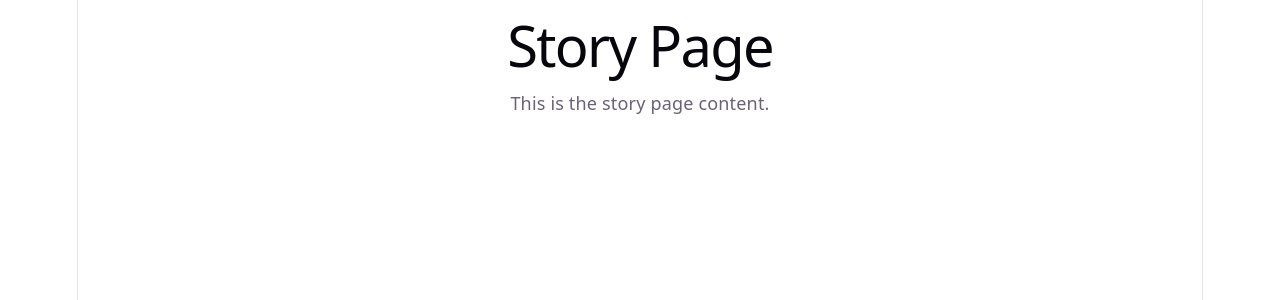
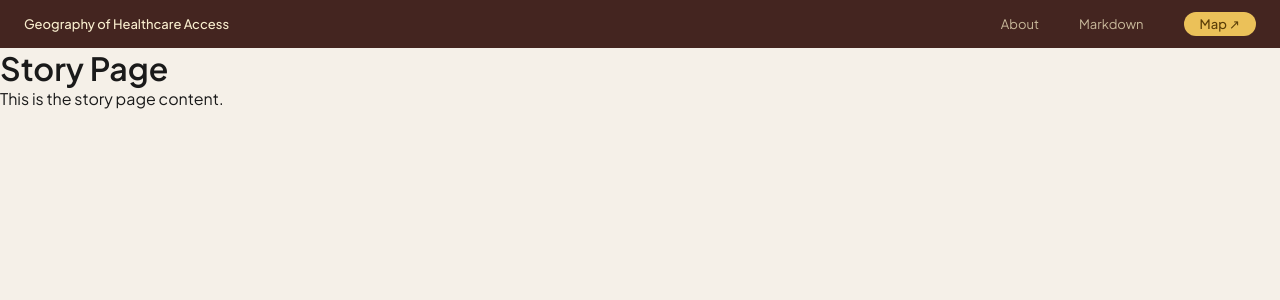
Before and after one commit to astauf03/dair-pharmacy-app, a React (Vite) app: page / in a window 1280 px wide. Shown: the top 300 px of the page. Built offline with nearby package versions, Linux system fonts and the light colour scheme.

Commit message:
nav-bar css and jsx pages made, thigns are fine for now. also index.css was  developed based on style sheet co-opted by claude

```diff
--- /dev/null
+++ b/src/components/NavBar.jsx
@@ -0,0 +1,24 @@
+import { Link } from 'react-router-dom'
+import './navbar.css'
+
+function NavBar() {
+  return (
+    <nav className="navbar">
+      <span className="navbar__brand">Geography of Healthcare Access</span>
+      <div className="navbar__links">
+        <a href="#n1" className="navbar__link">About</a>
+        <a
+          href="YOUR_MARKDOWN_URL_HERE"
+          target="_blank"
+          rel="noreferrer"
+          className="navbar__link"
+        >
+          Markdown
+        </a>
+        <Link to="/map" className="navbar__cta">Map ↗</Link>
+      </div>
+    </nav>
+  )
+}
+
+export default NavBar
--- /dev/null
+++ b/src/components/navbar.css
@@ -0,0 +1,50 @@
+/* the actual navbar */
+.navbar {
+  height: 48px;
+  background: var(--color-nav);
+  display: flex;
+  align-items: center;
+  justify-content: space-between;
+  padding: 0 var(--space-lg);
+  position: sticky;
+  top: 0;
+  z-index: 100;
+}
+
+/* leftmost text, the project title styling */
+.navbar__brand {
+  font-size: var(--text-caption);
+  font-weight: 500;
+  color: var(--text-on-nav);
+}
+
+.navbar__links {
+  display: flex;
+  align-items: center;
+  gap: var(--space-xl);
+}
+
+.navbar__link {
+  font-size: var(--text-caption);
+  font-weight: 400;
+  color: var(--surface-tan);
+  text-decoration: none;
+}
+
+.navbar__link:hover {
+  color: var(--text-on-dark);
+}
+
+.navbar__cta {
+  font-size: var(--text-caption);
+  font-weight: 500;
+  color: #5a3e08;
+  background: var(--color-gold);
+  text-decoration: none;
+  padding: var(--space-xs) var(--space-md);
+  border-radius: var(--radius-xl);
+}
+
+.navbar__cta:hover {
+  opacity: 0.9;
+}
--- a/src/index.css
+++ b/src/index.css
@@ -1,111 +1,89 @@
+@import url('https://fonts.googleapis.com/css2?family=Plus+Jakarta+Sans:wght@300;400;500;600&display=swap');
+
 :root {
-  --text: #6b6375;
-  --text-h: #08060d;
-  --bg: #fff;
-  --border: #e5e4e7;
-  --code-bg: #f4f3ec;
-  --accent: #aa3bff;
-  --accent-bg: rgba(170, 59, 255, 0.1);
-  --accent-border: rgba(170, 59, 255, 0.5);
-  --social-bg: rgba(244, 243, 236, 0.5);
-  --shadow:
-    rgba(0, 0, 0, 0.1) 0 10px 15px -3px, rgba(0, 0, 0, 0.05) 0 4px 6px -2px;
+  /* Structural */
+  --color-nav: #442520;
+  --color-ink: #1A1A1A;
 
-  --sans: system-ui, 'Segoe UI', Roboto, sans-serif;
-  --heading: system-ui, 'Segoe UI', Roboto, sans-serif;
-  --mono: ui-monospace, Consolas, monospace;
+  /* SA flag */
+  --color-green: #007A4D;
+  --color-blue: #002395;
+  --color-red: #DE3831;
 
-  font: 18px/145% var(--sans);
-  letter-spacing: 0.18px;
-  color-scheme: light dark;
-  color: var(--text);
-  background: var(--bg);
-  font-synthesis: none;
-  text-rendering: optimizeLegibility;
-  -webkit-font-smoothing: antialiased;
-  -moz-osx-font-smoothing: grayscale;
+  /* Accent */
+  --color-gold: #ebc159;
+  --color-gold-dark: #a07a1a;
+  --dair-orange: #c73c16;
 
-  @media (max-width: 1024px) {
-    font-size: 16px;
-  }
+  /* DAIR */
+  --dair-offwhite: #FCFFEB;
+  --dair-navy: #2E3E6C;
+  --dair-purple: #7D64AD;
+  --dair-green: #007A4D;
+
+  /* Surfaces */
+  --surface-warm: #F5F0E8;
+  --surface-mid: #EDE7DC;
+  --surface-paper: #EFF1E3;
+  --surface-carton: #F9EECE;
+  --surface-tan: #C8B89A;
+  --surface-bark: #6B5C4E;
+  --surface-deep: #2A2318;
+
+  /* Text */
+  --text-primary: #1A1A1A;
+  --text-secondary: #6B5C4E;
+  --text-on-dark: #F5F0E8;
+  --text-on-nav: #F9EECE;
+  --text-on-green: #d4ede2;
+  --text-on-blue: #b3c5f5;
+
+  /* Choropleth */
+  --data-access-1: #002395;
+  --data-access-2: #1a4fa8;
+  --data-access-3: #4a80c4;
+  --data-access-4: #8ab0d8;
+  --data-access-5: #c8d8e8;
+  --data-access-6: #e8c97a;
+  --data-access-7: #ebc159;
+  --data-access-8: #d4a030;
+  --data-pharmacy: #007A4D;
+  --data-neutral: #C8B89A;
+  --data-disparity: #c73c16;
+  --data-selected: #002395;
+
+  /* Type scale */
+  --text-hero: clamp(28px, 5vw, 52px);
+  --text-chapter: clamp(22px, 3vw, 36px);
+  --text-h2: 20px;
+  --text-body: 16px;
+  --text-caption: 13px;
+  --text-label: 11px;
+  --text-micro: 10px;
+
+  /* Spacing */
+  --space-xs: 4px;
+  --space-sm: 8px;
+  --space-md: 16px;
+  --space-lg: 24px;
+  --space-xl: 40px;
+  --space-2xl: 64px;
+
+  /* Radius */
+  --radius-sm: 4px;
+  --radius-md: 8px;
+  --radius-lg: 12px;
+  --radius-xl: 20px;
+
+  /* Base */
+  font-family: 'Plus Jakarta Sans', sans-serif;
+  font-size: var(--text-body);
+  color: var(--text-primary);
+  background-color: var(--surface-warm);
 }
 
-@media (prefers-color-scheme: dark) {
-  :root {
-    --text: #9ca3af;
-    --text-h: #f3f4f6;
-    --bg: #16171d;
-    --border: #2e303a;
-    --code-bg: #1f2028;
-    --accent: #c084fc;
-    --accent-bg: rgba(192, 132, 252, 0.15);
-    --accent-border: rgba(192, 132, 252, 0.5);
-    --social-bg: rgba(47, 48, 58, 0.5);
-    --shadow:
-      rgba(0, 0, 0, 0.4) 0 10px 15px -3px, rgba(0, 0, 0, 0.25) 0 4px 6px -2px;
-  }
-
-  #social .button-icon {
-    filter: invert(1) brightness(2);
-  }
+* {
+  box-sizing: border-box;
+  margin: 0;
+  padding: 0;
 }
-
-body {
-  margin: 0;
-}
-
-#root {
-  width: 1126px;
-  max-width: 100%;
-  margin: 0 auto;
-  text-align: center;
-  border-inline: 1px solid var(--border);
-  min-height: 100svh;
-  display: flex;
-  flex-direction: column;
-  box-sizing: border-box;
-}
-
-h1,
-h2 {
-  font-family: var(--heading);
-  font-weight: 500;
-  color: var(--text-h);
-}
-
-h1 {
-  font-size: 56px;
-  letter-spacing: -1.68px;
-  margin: 32px 0;
-  @media (max-width: 1024px) {
-    font-size: 36px;
-    margin: 20px 0;
-  }
-}
-h2 {
-  font-size: 24px;
-  line-height: 118%;
-  letter-spacing: -0.24px;
-  margin: 0 0 8px;
-  @media (max-width: 1024px) {
-    font-size: 20px;
-  }
-}
-p {
-  margin: 0;
-}
-
-code,
-.counter {
-  font-family: var(--mono);
-  display: inline-flex;
-  border-radius: 4px;
-  color: var(--text-h);
-}
-
-code {
-  font-size: 15px;
-  line-height: 135%;
-  padding: 4px 8px;
-  background: var(--code-bg);
-}
--- a/src/pages/StoryPage.jsx
+++ b/src/pages/StoryPage.jsx
@@ -1,6 +1,9 @@
+import NavBar from "../components/NavBar";
+
 function StoryPage() {
     return (
         <div>
+            <NavBar />
             <h1>Story Page</h1>
             <p>This is the story page content.</p>
         </div>
```
